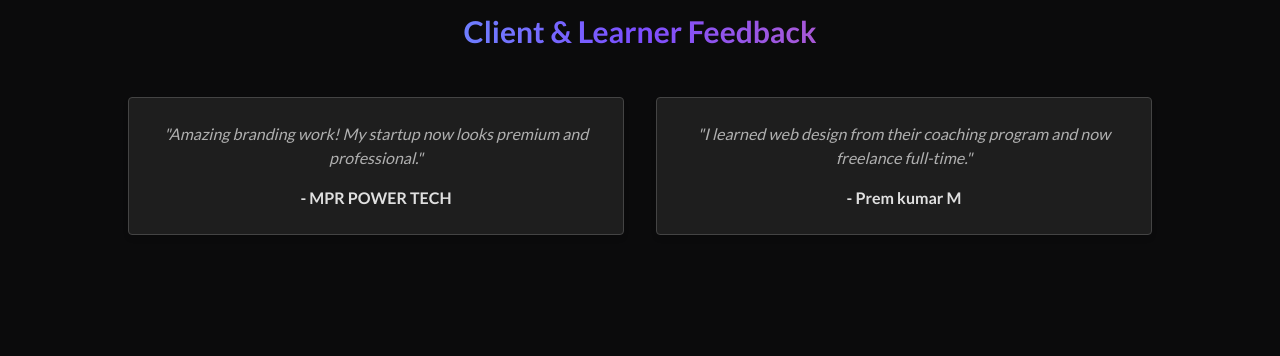
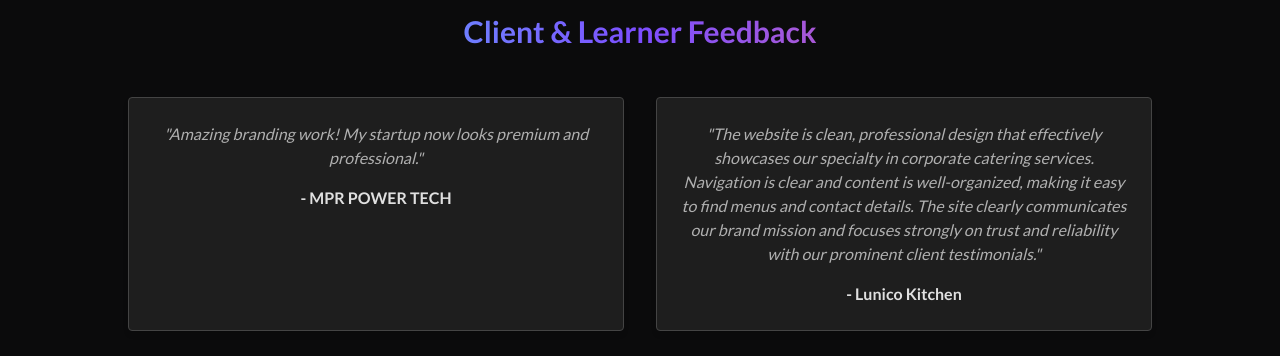
Before and after one commit to RAKESHM28102000/inspirelooptech, a React (Vite) app: page / in a window 1280 px wide. Shown: the part 4580-4936 px from the top of the page. Built offline with nearby package versions, Linux system fonts and the light colour scheme.

Commit message:
updated client feedback

```diff
--- a/src/pages/About.jsx
+++ b/src/pages/About.jsx
@@ -169,7 +169,7 @@ const About = () => {
           <div className="grid md:grid-cols-2 gap-8">
             {[
               { name: 'MPR POWER TECH', message: 'Amazing branding work! My startup now looks premium and professional.' },
-              { name: 'Prem kumar M', message: 'I learned web design from their coaching program and now freelance full-time.' },
+              { name: 'Lunico Kitchen', message: 'The website is clean, professional design that effectively showcases our specialty in corporate catering services. Navigation is clear and content is well-organized, making it easy to find menus and contact details. The site clearly communicates our brand mission and focuses strongly on trust and reliability with our prominent client testimonials.' },
             ].map((testimonial, idx) => (
               <div key={idx} className="bg-[#1E1E1E] border border-[#444444] rounded p-6 shadow-md hover:shadow-[#aaa] transition duration-300">
                 <p className="text-[#B0B0B0] mb-4 italic">"{testimonial.message}"</p>
```
